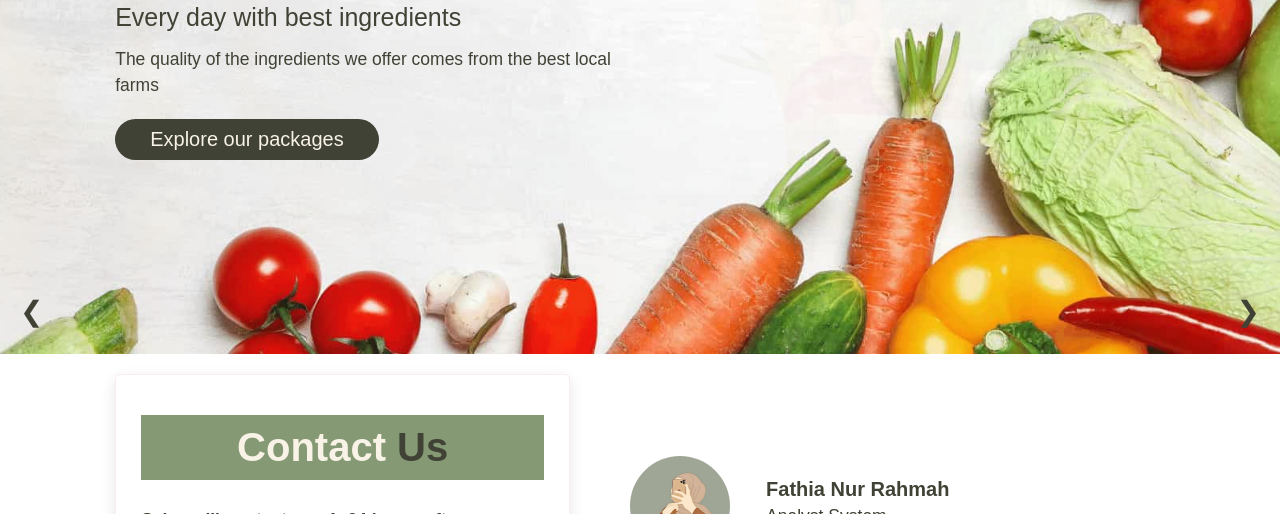
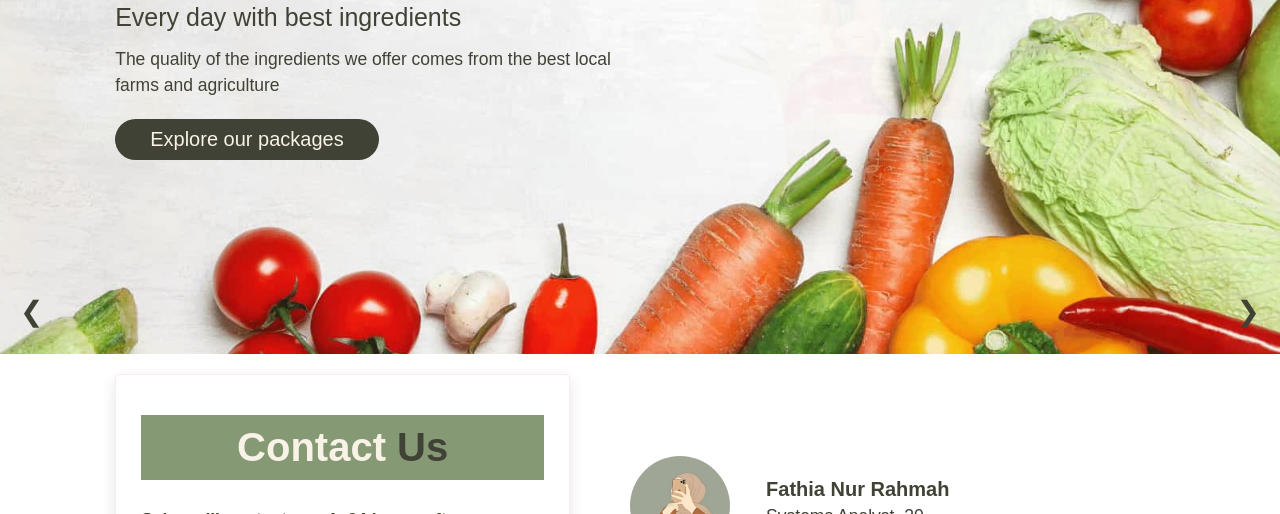
Before and after one commit to revou-fundamental-course/22-jan-24-Fathianr16, a plain HTML site: page index.html in a window 1280 px wide. Shown: the part 286-800 px from the top of the page. Drawn offline with Linux system fonts and the light colour scheme.

Commit message:
modified

```diff
--- a/css/style.css
+++ b/css/style.css
@@ -125,7 +125,7 @@ header .fa-bars{
     display: flex;
     align-items: center;
     min-height: 80vh;
-    background: url("../assets/images/banner1.jpg") no-repeat;
+    background: url("../22-jan-24-Fathianr16/assets/images/banner1.jpg") no-repeat;
     background-size: cover;
     background-position: center;
     position: relative;
--- a/index.html
+++ b/index.html
@@ -27,7 +27,7 @@
         <div class="content">
             <h3>Top Rated E-Groceries Shop in Indonesia</h3>
             <span>Every day with best ingredients</span>
-            <p>The quality of the ingredients we offer comes from the best local farms</p>
+            <p>The quality of the ingredients we offer comes from the best local farms and agriculture</p>
             <a href="#ourpackage" class="button">Explore our packages</a>
         </div>
         <button class="slider-button prev" onclick="changeBackground(-1)">❮</button>
@@ -68,7 +68,7 @@
                     </div>
                     <div class="textprofile">
                         <h3 class="profile">Fathia Nur Rahmah</h3>
-                        <span class="job">Analyst System</span>
+                        <span class="job">Systems Analyst, 20</span>
                     </div>
                 </div>
                 <div class="image">
--- a/js/script.js
+++ b/js/script.js
@@ -1,11 +1,11 @@
 // Banner Auto Slide
 let currentImageIndex = 0;
 const backgroundImageUrls = [
-    "url('../assets/images/banner1.jpg')",
-    "url('../assets/images/banner2.jpg')",
-    "url('../assets/images/banner3.jpg')",
-    "url('../assets/images/banner4.jpg')",
-    "url('../assets/images/banner5.jpg')",
+    "url('../22-jan-24-Fathianr16/assets/images/banner1.jpg')",
+    "url('../22-jan-24-Fathianr16/assets/images/banner2.jpg')",
+    "url('../22-jan-24-Fathianr16/assets/images/banner3.jpg')",
+    "url('../22-jan-24-Fathianr16/assets/images/banner4.jpg')",
+    "url('../22-jan-24-Fathianr16/assets/images/banner5.jpg')",
 ];
 
 function changeBackground(direction) {
```
